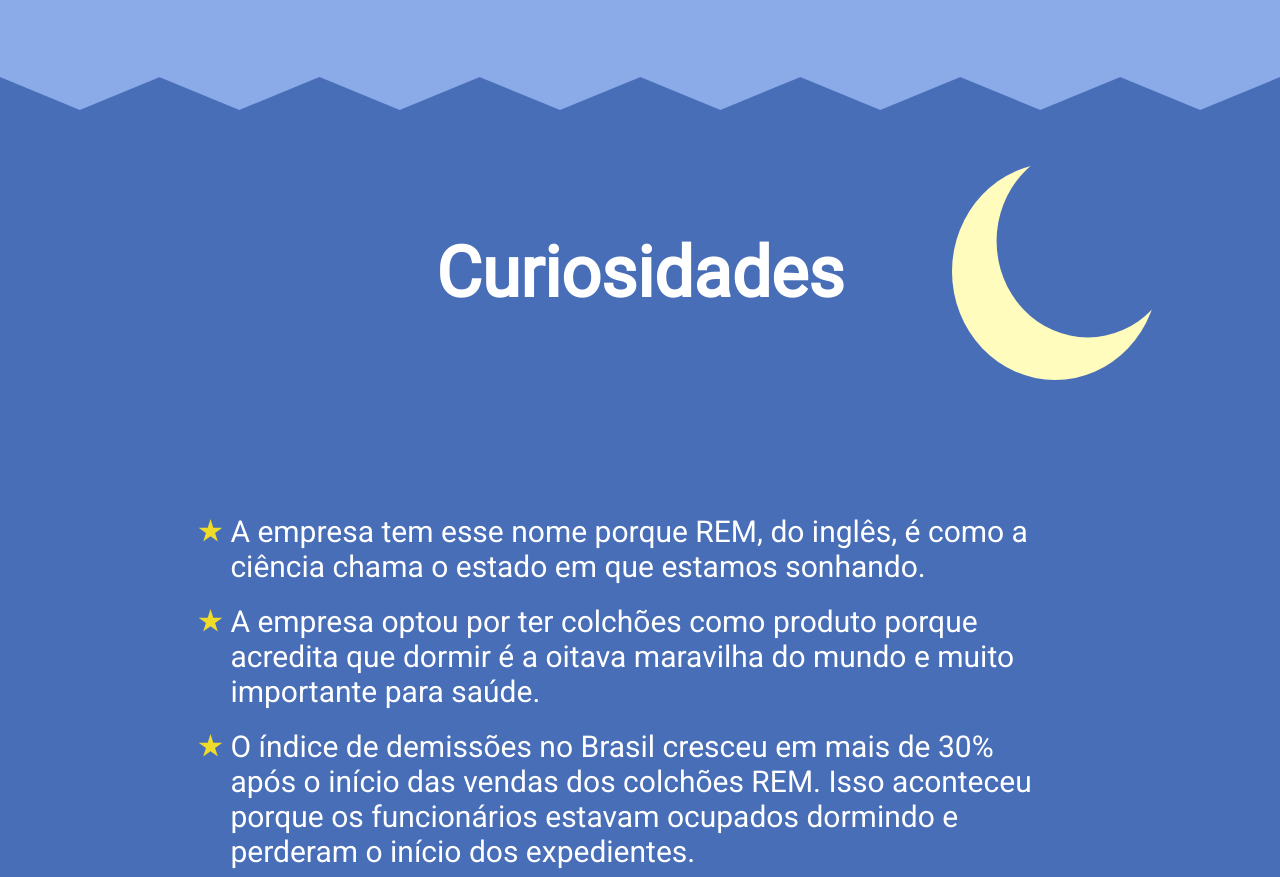
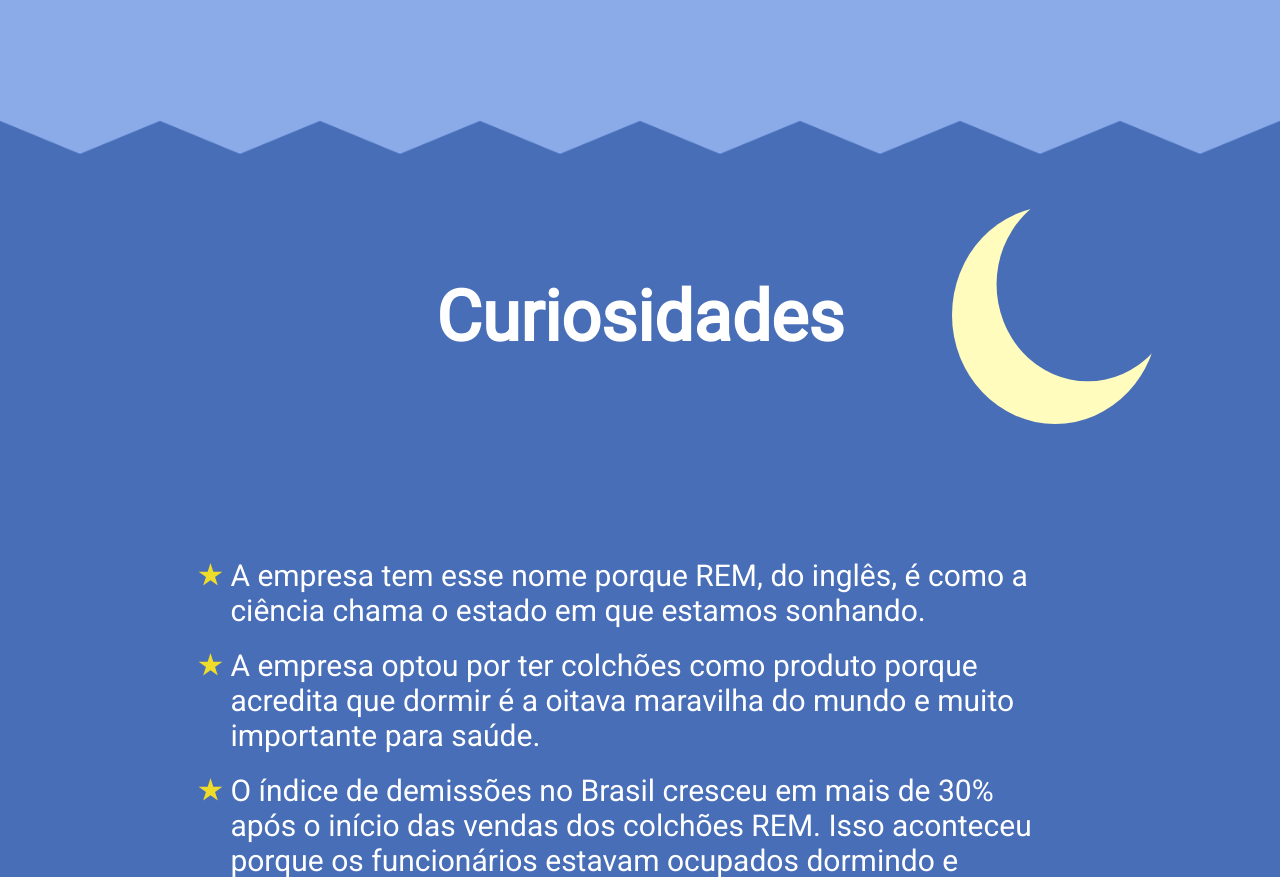
Before and after one commit to Relaxing-Exotic-Mattresses/Relaxing-Exotic-Mattresses.github.io, a plain HTML site: page index.html in a window 1280 px wide. Shown: the part 5228-6105 px from the top of the page. Drawn offline with Linux system fonts and the light colour scheme; a web font is replaced by a local one.

Commit message:
resolve o problema da quarta transicao

```diff
--- a/index.html
+++ b/index.html
@@ -147,7 +147,7 @@
         </section>
 
         <section id="curiosidades">
-            <img src="midias/transicao4.svg" alt="Transição entre seções no formato de sequência de triângulos">
+            <img src="midias/transicao4.png" alt="Transição entre seções no formato de sequência de triângulos">
             <div id="lua">
                 <h2>Curiosidades</h2>
                 <img src="midias/lua.svg" alt="Lua">
```
Also changed, not shown: midias/transicao4.png (added), midias/transicao4.svg (deleted).
